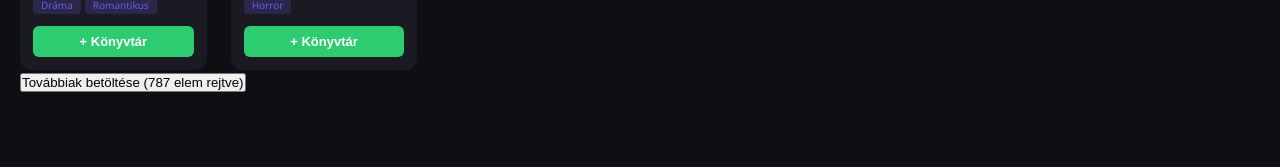
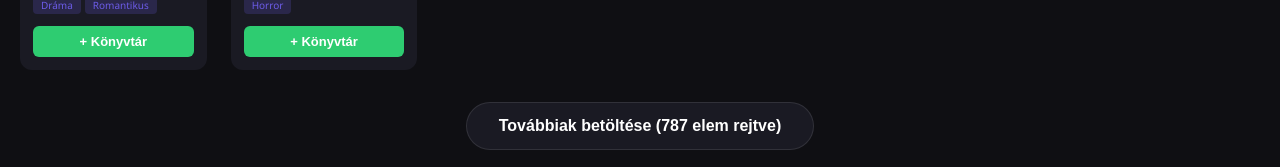
Before and after one commit to Kristoooof/nexus, a React (Vite) app: page / in a window 1280 px wide. Shown: the part 4597-4764 px from the top of the page. Before the commit the page ends 4689 px from the top, so only its background shows below. Built offline with nearby package versions, Linux system fonts and the light colour scheme.

Commit message:
Add styles for load more button and container

```diff
--- a/src/index.css
+++ b/src/index.css
@@ -160,3 +160,16 @@ body {
   .modal-body { flex-direction: column; }
   .modal-img-wrap { max-width: 200px; margin: 0 auto; }
 }
+/* LOAD MORE GOMB */
+.load-more-container { display: flex; justify-content: center; margin-top: 32px; margin-bottom: 20px; }
+.load-more-btn {
+  background: var(--surface-color); color: var(--text-main);
+  border: 1px solid var(--glass-border); padding: 14px 32px;
+  border-radius: 30px; cursor: pointer; font-size: 16px;
+  transition: 0.2s; font-weight: 600;
+}
+.load-more-btn:hover {
+  background: var(--primary); border-color: var(--primary);
+  color: white; transform: translateY(-2px);
+  box-shadow: 0 4px 15px rgba(108, 92, 231, 0.4);
+}
```
